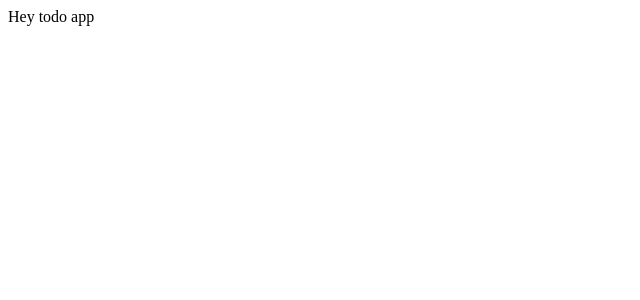
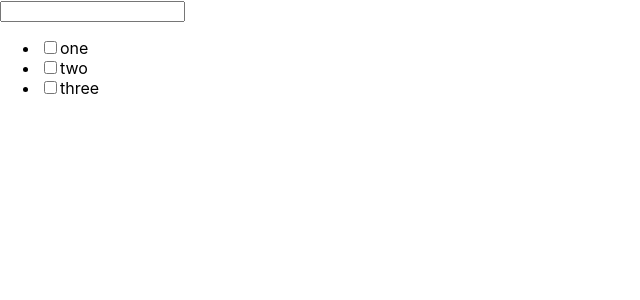
Before and after one commit to anoopmundathan/todoapp-fe, a React (Create React App) app: page / in a window 1280 px wide. Shown: the top 300 px of the page, without its empty margins (0-640 px from the left). Built offline with nearby package versions, Linux system fonts and the light colour scheme.

Commit message:
Create basic todo list components

```diff
--- a/package.json
+++ b/package.json
@@ -7,12 +7,14 @@
     "@types/react-dom": "^16.9.8",
     "@types/react-redux": "^7.1.9",
     "@types/redux": "^3.6.0",
+    "@types/styled-components": "^5.1.2",
     "cra-template-typescript": "1.0.3",
     "react": "^16.13.1",
     "react-dom": "^16.13.1",
     "react-redux": "^7.2.1",
     "react-scripts": "3.4.1",
     "redux": "^4.0.5",
+    "styled-components": "^5.1.1",
     "typescript": "^3.9.7"
   },
   "scripts": {
--- /dev/null
+++ b/src/index.css
@@ -0,0 +1,13 @@
+body {
+  margin: 0;
+  font-family: -apple-system, BlinkMacSystemFont, 'Segoe UI', 'Roboto', 'Oxygen',
+    'Ubuntu', 'Cantarell', 'Fira Sans', 'Droid Sans', 'Helvetica Neue',
+    sans-serif;
+  -webkit-font-smoothing: antialiased;
+  -moz-osx-font-smoothing: grayscale;
+}
+
+code {
+  font-family: source-code-pro, Menlo, Monaco, Consolas, 'Courier New',
+    monospace;
+}
--- a/src/index.tsx
+++ b/src/index.tsx
@@ -1,13 +1,14 @@
 import React from 'react';
 import ReactDOM from 'react-dom';
 import { Provider } from "react-redux";
+import "./index.css";
 import { store } from "./store";
-import { TodoApp } from './todos/components/TodoApp';
+import App from './todos/containers/TodoApp';
 
 ReactDOM.render(
   <React.StrictMode>
      <Provider store={store}>
-      <TodoApp />
+      <App />
     </Provider>
   </React.StrictMode>,
   document.getElementById('root')
--- /dev/null
+++ b/src/react-app-env.d.ts
@@ -0,0 +1 @@
+/// <reference types="react-scripts" />
--- a/src/store.ts
+++ b/src/store.ts
@@ -1,5 +1,5 @@
 import { createStore } from "redux";
-import reducer from "./todos/reducer";
+import reducer from "./rootReducer";
 
 declare global {
     interface Window {
--- a/src/todos/components/TodoApp.tsx
+++ b/src/todos/components/TodoApp.tsx
@@ -1,3 +1,26 @@
-import React from "react";
+import React, { FC } from "react";
+import styled from "styled-components";
+import { Todo } from "../interfaces";
+import { TodoForm } from "./TodoForm";
+import { TodoList } from "./TodoList";
 
-export const TodoApp = () => <div>Hey todo app</div>
+const TodoAppContainer = styled.div`
+    flex: 1;
+    justify-content: center;
+    align-items: center;
+`;
+
+export interface TodoAppProps {
+    todos: Todo[];
+}
+
+export const TodoApp: FC<TodoAppProps> = ({
+    todos
+}: TodoAppProps) => {
+    return (
+        <TodoAppContainer>
+           <TodoForm />
+           <TodoList todos={todos} />
+        </TodoAppContainer>
+    );
+}
--- /dev/null
+++ b/src/todos/components/TodoForm.tsx
@@ -0,0 +1,3 @@
+import React from "react";
+
+export const TodoForm = () => <form><input type="text" /></form>
--- /dev/null
+++ b/src/todos/components/TodoList.tsx
@@ -0,0 +1,18 @@
+import React from "react";
+import { Todo } from "../interfaces";
+import { TodoListItem } from "./TodoListItem";
+
+interface TodoListProps {
+    todos: Todo[];
+}
+
+export const TodoList = ({ todos }: TodoListProps) => {
+
+    return (
+        <div className="Todo-List">
+            <ul>
+                {todos.map((todo: Todo) => <TodoListItem todo={todo} />)}
+            </ul>
+        </div>
+    )
+}
--- /dev/null
+++ b/src/todos/components/TodoListItem.tsx
@@ -0,0 +1,15 @@
+import React from "react";
+import { Todo } from "../interfaces";
+
+interface TodoListItemProps {
+    todo: Todo;
+}
+
+export const TodoListItem = ({ todo }: TodoListItemProps) => {
+    return (
+        <li>
+            <input type="checkbox" />
+            {todo.name}
+        </li>
+    );
+}
--- /dev/null
+++ b/src/todos/containers/TodoApp.ts
@@ -0,0 +1,9 @@
+import { connect } from "react-redux";
+import { TodoApp, TodoAppProps } from "../components/TodoApp";
+import { TodoState } from "../interfaces";
+
+const mapStateToProps = (state: TodoState): TodoAppProps => ({
+    todos: state.todos
+});
+
+export default connect(mapStateToProps)(TodoApp);
--- a/src/todos/interfaces.ts
+++ b/src/todos/interfaces.ts
@@ -4,6 +4,6 @@ export interface Todo {
     completed: boolean;
 }
 
-export interface RootState {
+export interface TodoState {
     todos: Todo[];
 }
--- a/src/todos/reducer.ts
+++ b/src/todos/reducer.ts
@@ -6,6 +6,6 @@ const initialTodos: Todo[] = [
     { id: 3, name: "three", completed: true },
 ]
 
-export default (state: Todo[] = initialTodos, action: any) => {
+export default (state: Todo[] = initialTodos, action: any): Todo[] => {
     return state;
 }
```
Also changed, not shown: 1 other file (tests, documents, lock files or other folders).
